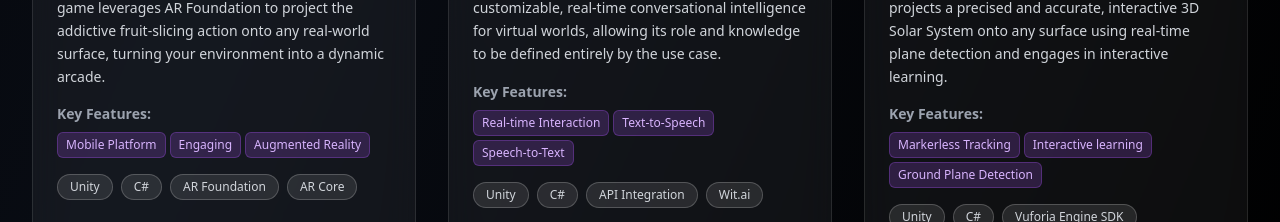
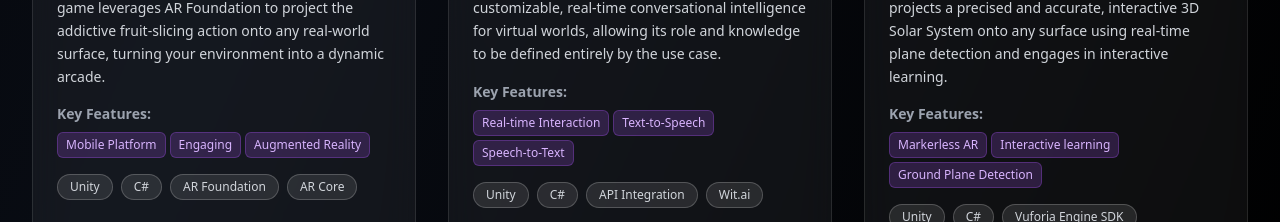
Before and after one commit to Lucky1403/Portfolio-Website, a React (Vite) app: page / in a window 1280 px wide. Shown: the part 5620-5842 px from the top of the page. Built offline with nearby package versions, Linux system fonts and the light colour scheme.

Commit message:
Changed Tracking to AR

```diff
--- a/src/pages/home/components/ProjectsSection.tsx
+++ b/src/pages/home/components/ProjectsSection.tsx
@@ -135,7 +135,7 @@ export default function ProjectsSection() {
       description: 'Developed a markerless AR simulation that projects a precised and accurate, interactive 3D Solar System onto any surface using real-time plane detection and engages in interactive learning.',
       image: '/assets/Solar System AR.png',
       tech: ['Unity', 'C#', 'Vuforia Engine SDK'],
-      features: ['Markerless Tracking','Interactive learning','Ground Plane Detection'],
+      features: ['Markerless AR','Interactive learning','Ground Plane Detection'],
       github: 'https://github.com/Lucky1403/Solar-System-AR',
       // demo: '#',
       status: 'In Development'
```
